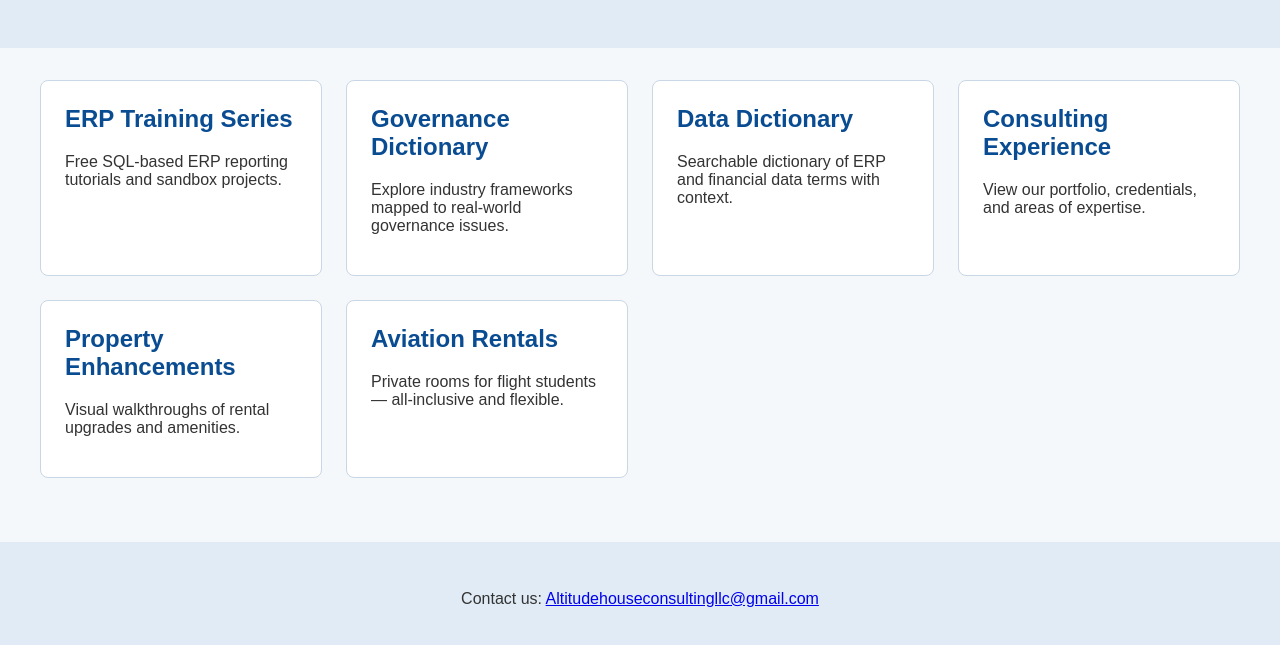
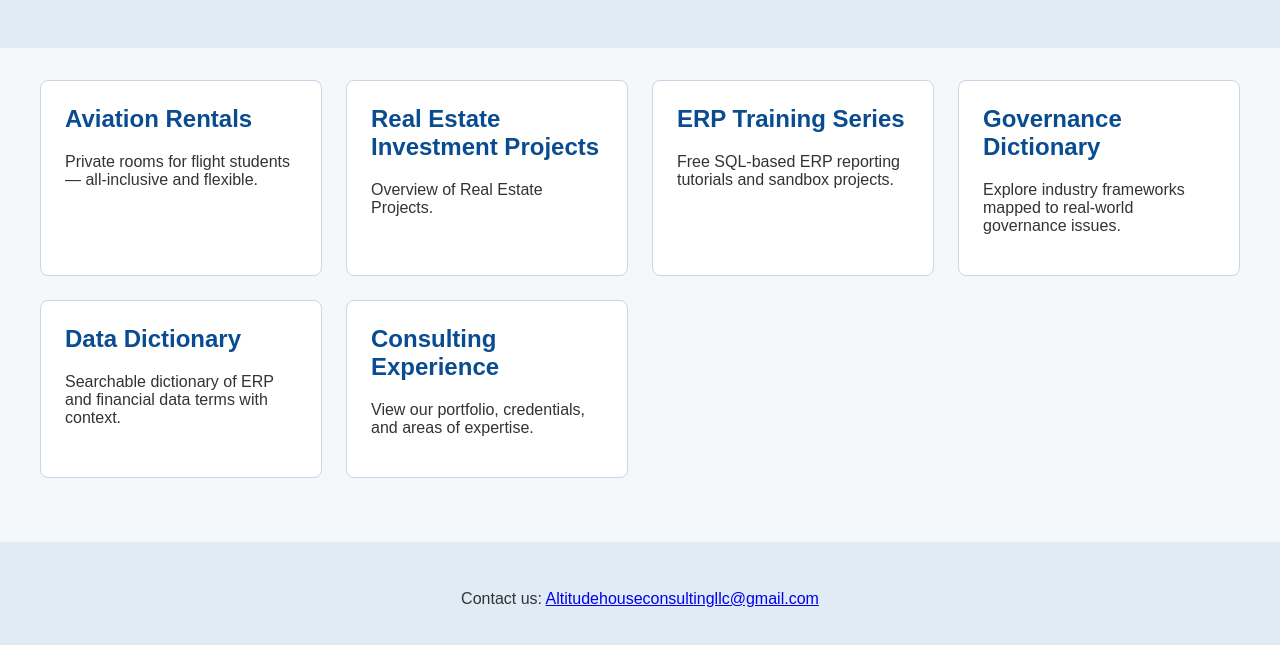
Before and after one commit to altitudehouseconsulting/altitudehouseconsulting, a plain HTML site: page index.html in a window 1280 px wide. Shown: the part 171-816 px from the top of the page. Drawn offline with Linux system fonts and the light colour scheme.

Commit message:
Update index.html

```diff
--- a/index.html
+++ b/index.html
@@ -14,30 +14,38 @@
     </header>
 
     <main class="card-grid">
+
+        <a class="card" href="https://altitudehouseconsulting.github.io/aviation-rentals/">
+            <h2>Aviation Rentals</h2>
+            <p>Private rooms for flight students — all-inclusive and flexible.</p>
+        </a>
+
+        <a class="card" href="https://altitudehouseconsulting.github.io/realestate-projects/">
+            <h2>Real Estate Investment Projects</h2>
+            <p>Overview of Real Estate Projects.</p>
+        </a>
+
         <a class="card" href="https://altitudehouseconsulting.github.io/erp-training-series/">
             <h2>ERP Training Series</h2>
             <p>Free SQL-based ERP reporting tutorials and sandbox projects.</p>
         </a>
+
         <a class="card" href="https://altitudehouseconsulting.github.io/the-governance-dictionary/">
             <h2>Governance Dictionary</h2>
             <p>Explore industry frameworks mapped to real-world governance issues.</p>
         </a>
+
         <a class="card" href="https://altitudehouseconsulting.github.io/the-data-dictionary/">
             <h2>Data Dictionary</h2>
             <p>Searchable dictionary of ERP and financial data terms with context.</p>
         </a>
+
         <a class="card" href="https://altitudehouseconsulting.github.io/experience/">
             <h2>Consulting Experience</h2>
             <p>View our portfolio, credentials, and areas of expertise.</p>
         </a>
-        <a class="card" href="https://altitudehouseconsulting.github.io/property-enhancement/">
-            <h2>Property Enhancements</h2>
-            <p>Visual walkthroughs of rental upgrades and amenities.</p>
-        </a>
-        <a class="card" href="https://altitudehouseconsulting.github.io/aviation-rentals/">
-            <h2>Aviation Rentals</h2>
-            <p>Private rooms for flight students — all-inclusive and flexible.</p>
-        </a>
+
+
     </main>
 
     <footer>
```
